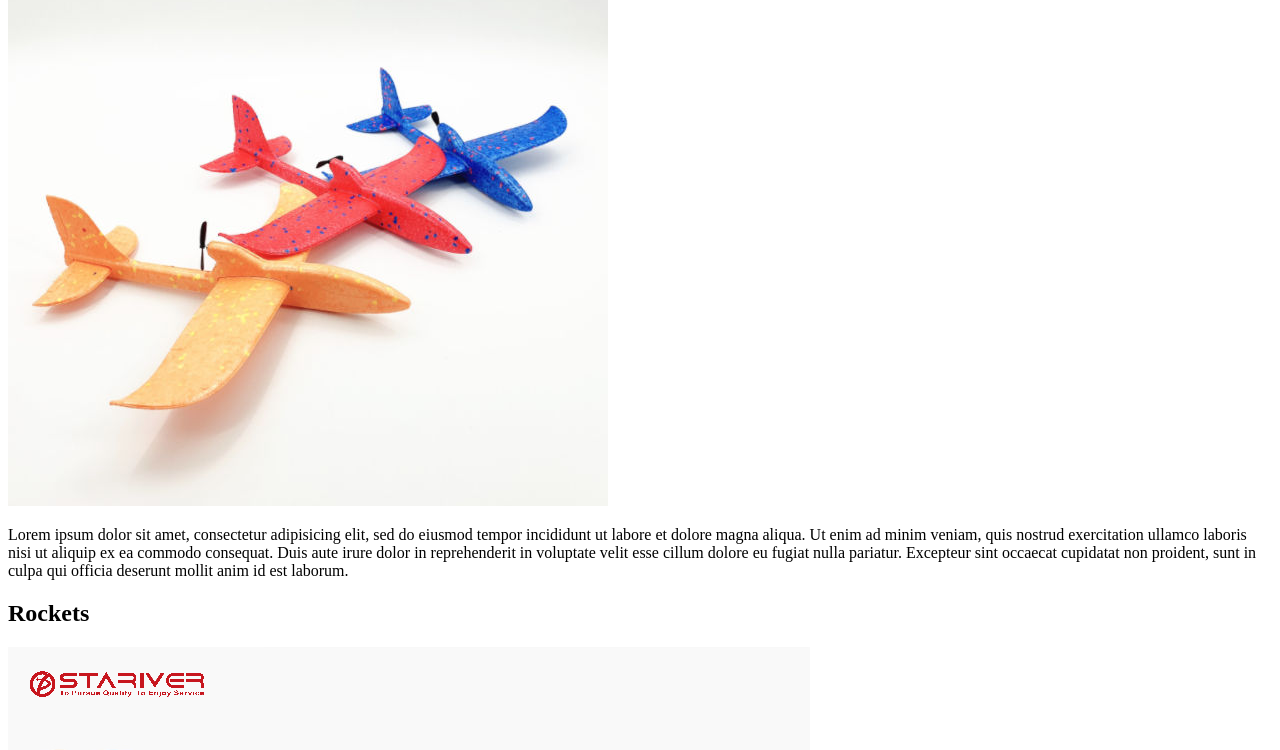
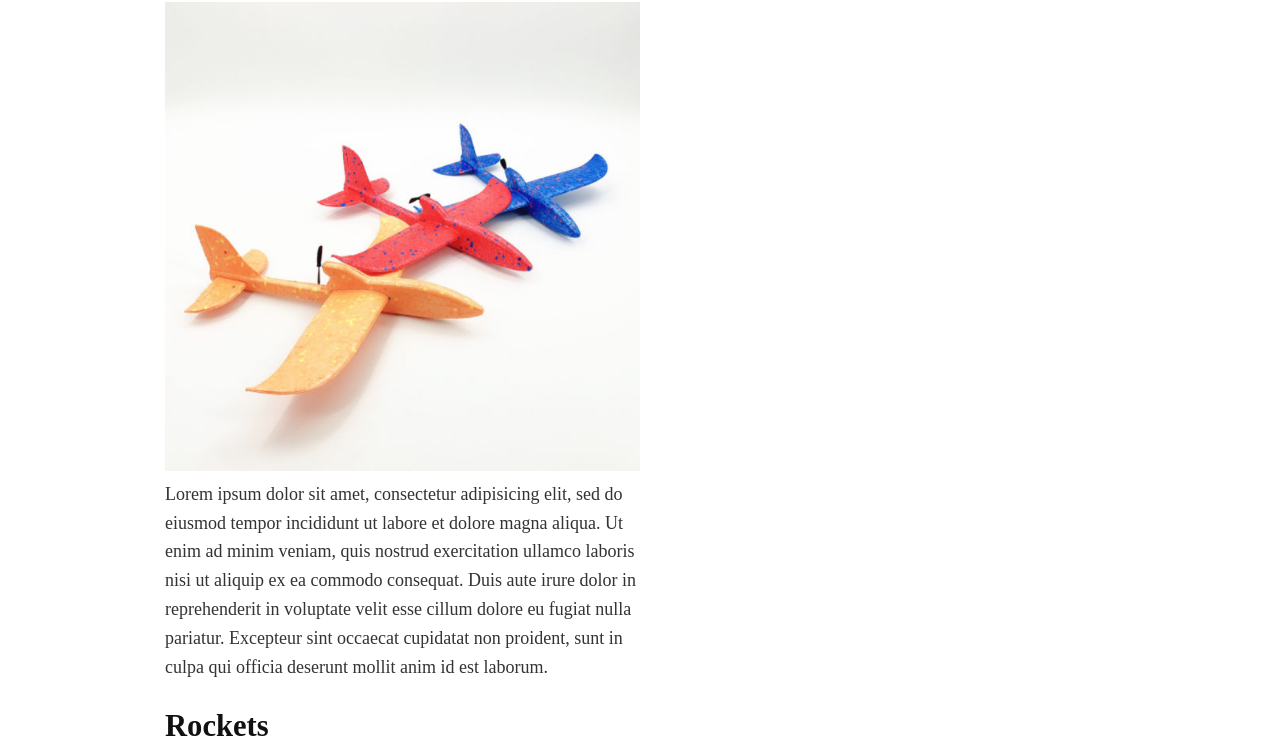
Before and after one commit to avicndugu/html-websites, a plain HTML site: page project-1/index.html in a window 1280 px wide. Shown: the part 251-1001 px from the top of the page. Drawn offline with Linux system fonts and the light colour scheme.

Commit message:
Add Styling for elements

```diff
--- a/project-1/index.html
+++ b/project-1/index.html
@@ -5,13 +5,16 @@
   <meta charset="utf-8">
   <meta name="viewport" content="width=device-width">
   <title>Flying Toys For Beginners</title>
+  <link rel="stylesheet" type="text/css" href="main.css">
 </head>
 
 <body>
+  <main>
   <h1>Flying Toys For Beginners Adults and Children[Complete Guide]</h1>
   <p>
   	Both adults and children are fascinated by things that fly. Toys are an exciting way to explore, interact and understand how things fly.
   </p>
+  <div class="card">
     <h2>Glider Planes</h2>
     <img src="images/glider-flying-toys.jpg">
     <p>
@@ -22,6 +25,8 @@
       cillum dolore eu fugiat nulla pariatur. Excepteur sint occaecat cupidatat non
       proident, sunt in culpa qui officia deserunt mollit anim id est laborum.
     </p>
+  </div>
+  <div class="card">
     <h2>Rockets</h2>
     <img src="images/stomp-rocket.png">
     <p>
@@ -32,6 +37,8 @@
       cillum dolore eu fugiat nulla pariatur. Excepteur sint occaecat cupidatat non
       proident, sunt in culpa qui officia deserunt mollit anim id est laborum.
     </p>
+  </div>
+  <div class="card">
     <h2>Frisbee</h2>
     <img src="images/frisbee-toy.jpg">
     <p>
@@ -42,6 +49,8 @@
       cillum dolore eu fugiat nulla pariatur. Excepteur sint occaecat cupidatat non
       proident, sunt in culpa qui officia deserunt mollit anim id est laborum.
     </p>
+  </div>
+  <div class="card">
     <h2>Drones</h2>
     <img src="images/drone-toy.jpg">
     <p>
@@ -52,6 +61,8 @@
       cillum dolore eu fugiat nulla pariatur. Excepteur sint occaecat cupidatat non
       proident, sunt in culpa qui officia deserunt mollit anim id est laborum.
     </p>
+  </div>
+  <div class="card">
     <h3>UFO Drone Toy</h3>
     <img src="images/flying-ufo.jpg">
     <p>
@@ -62,6 +73,8 @@
       cillum dolore eu fugiat nulla pariatur. Excepteur sint occaecat cupidatat non
       proident, sunt in culpa qui officia deserunt mollit anim id est laborum.
     </p>
+  </div>
+  <div class="card">
     <h2>Remote Controlled(RC) Planes</h2>
     <img src="images/rc-plane.jpg">
     <p>
@@ -72,6 +85,8 @@
       cillum dolore eu fugiat nulla pariatur. Excepteur sint occaecat cupidatat non
       proident, sunt in culpa qui officia deserunt mollit anim id est laborum.
     </p>
+  </div>
+  <div class="card">
     <h2>Remote Controlled(RC) Helicopters</h2>
     <img src="images/rc-helicopter.jpg">
     <p>
@@ -82,6 +97,8 @@
       cillum dolore eu fugiat nulla pariatur. Excepteur sint occaecat cupidatat non
       proident, sunt in culpa qui officia deserunt mollit anim id est laborum.
     </p>
+  </div>
+  <div class="card">
     <h2>Boomerang</h2>
     <img src="images/boomerang-toy.jpg">
     <p>
@@ -92,5 +109,7 @@
       cillum dolore eu fugiat nulla pariatur. Excepteur sint occaecat cupidatat non
       proident, sunt in culpa qui officia deserunt mollit anim id est laborum.
     </p>
+  </div>
+</main>
 </body>
 </html>
--- /dev/null
+++ b/project-1/main.css
@@ -0,0 +1,50 @@
+html {
+  font-size: 18px;
+  line-height: 1.6;
+  -webkit-font-smoothing: antialiased;
+  -moz-osx-font-smoothing: grayscale;
+}
+
+h1, h2, h3, h4, h5, h6 {
+  margin-bottom: .5rem;
+  line-height: 1.25;
+  color: #111;
+  text-rendering: optimizeLegibility;
+}
+
+h1 {
+	font-size: 2rem;
+}
+
+h2, h3, h4, h5, h6 {
+	font-size: 1.7rem;
+}
+
+p {
+  margin-top: 0;
+  margin-bottom: 1rem;
+  color: #333;
+
+}
+
+a {
+  color: ;
+}
+
+img {
+	width: 100%;
+}
+
+.card {
+	width: 100%;
+}
+
+@media (min-width: 48em) {
+	main {
+		max-width: 950px;
+		margin: 0 auto;
+	}
+	.card {
+		width: 50%;
+	}
+}
```
Lines whose indentation alone changed are shown as unchanged.
